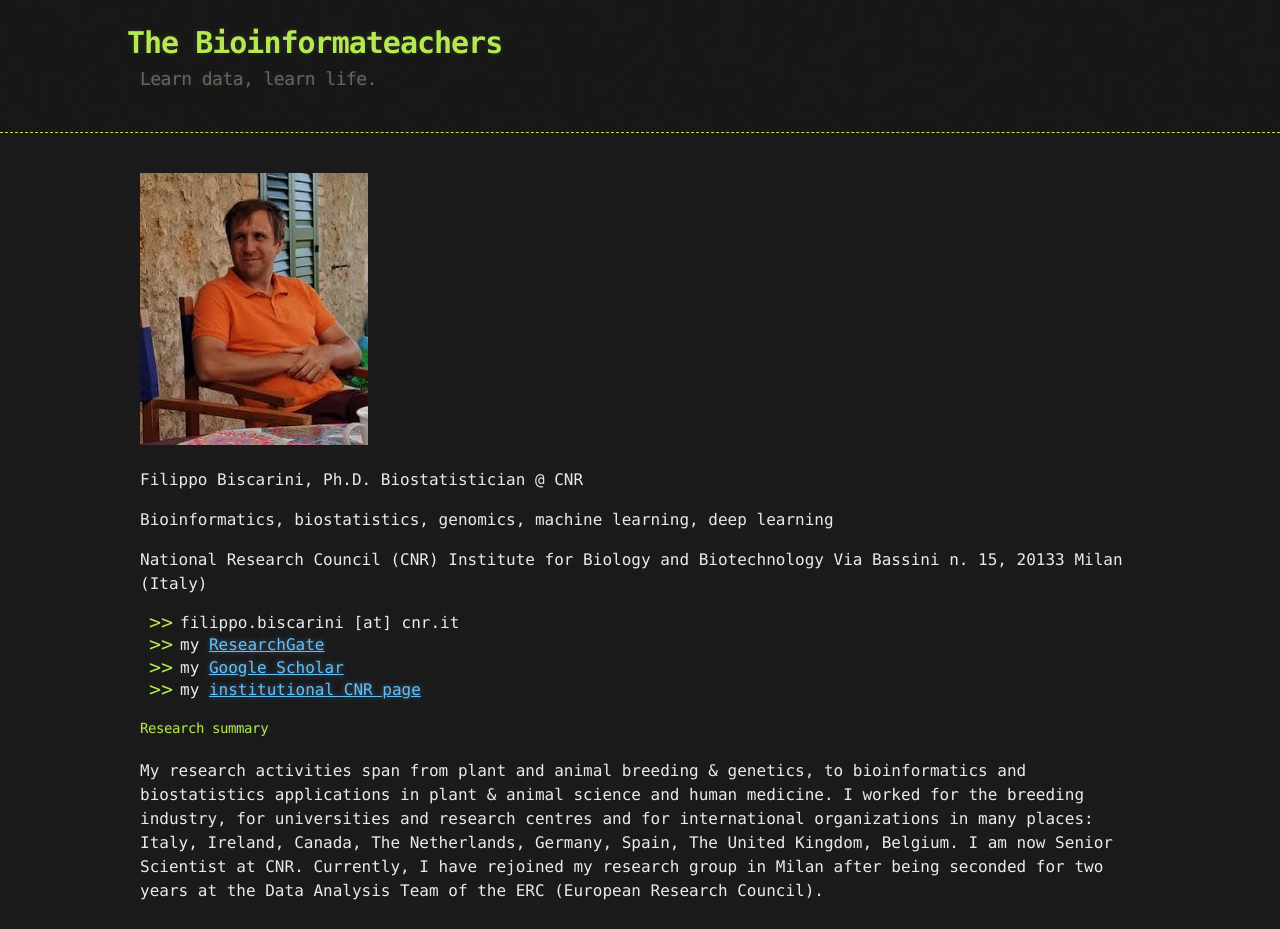
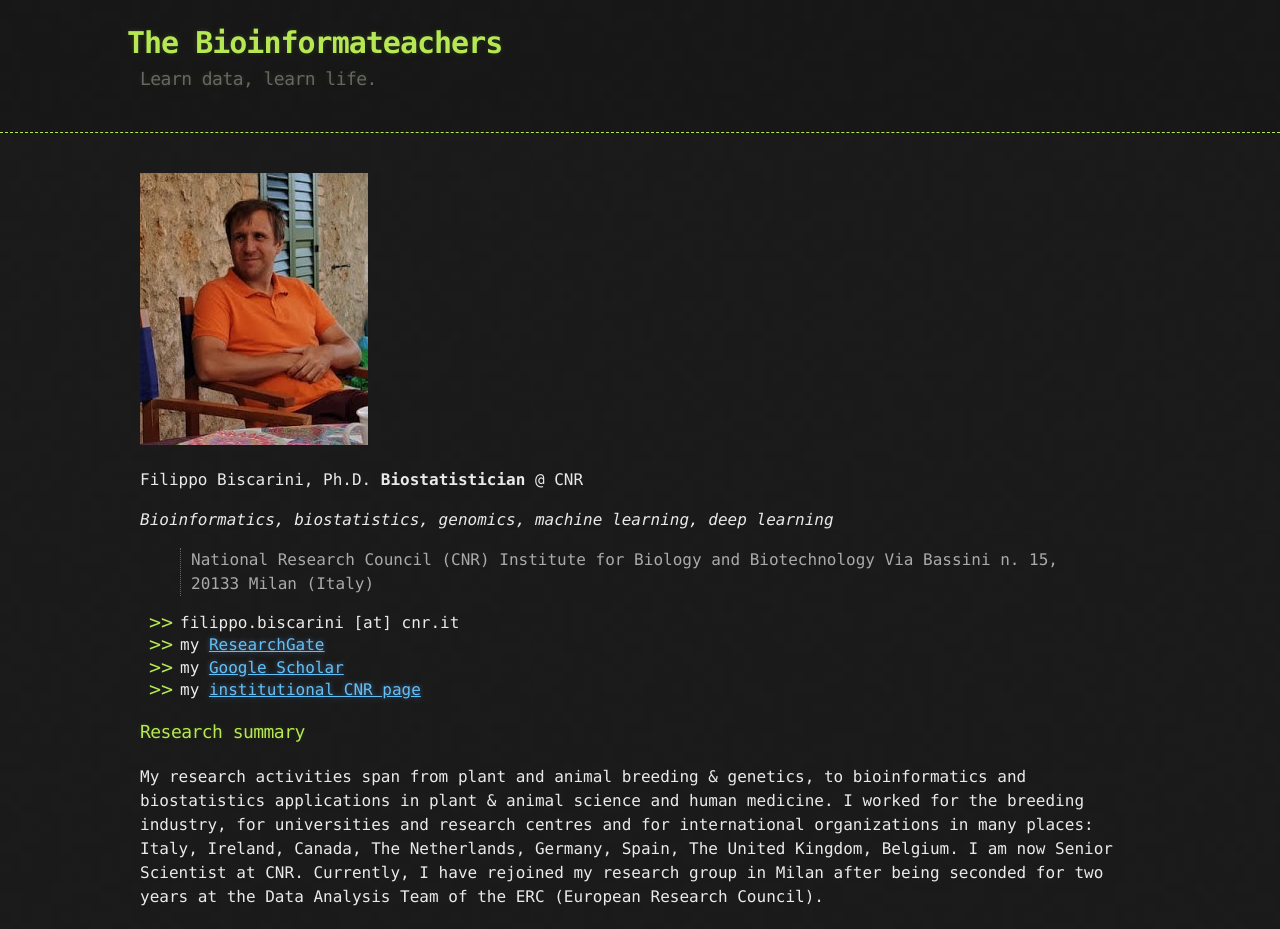
Before and after one commit to bioinformateachers/bioinformateachers.github.io, a Jekyll site: the page built from filippo.md, in a window 1280 px wide. Built offline with Jekyll 4.4.1, drawn with Linux system fonts in a browser that asks for light colours; our own code applies the rules of GitHub Pages for plain Markdown files.

Commit message:
formatting

```diff
--- a/filippo.md
+++ b/filippo.md
@@ -2,20 +2,20 @@
 ![filippo-biscarini](img/IMG-20200805-WA0005.jpg)
 
 Filippo Biscarini, Ph.D.
-Biostatistician @ CNR
+**Biostatistician** @ CNR
 
-Bioinformatics, biostatistics, genomics, machine learning, deep learning
+*Bioinformatics, biostatistics, genomics, machine learning, deep learning*
 
-National Research Council (CNR)
-Institute for Biology and Biotechnology
-Via Bassini n. 15, 20133 Milan (Italy)
+>National Research Council (CNR)
+>Institute for Biology and Biotechnology
+>Via Bassini n. 15, 20133 Milan (Italy)
 
 - filippo.biscarini [at] cnr.it
 - my [ResearchGate](https://www.researchgate.net/profile/Filippo-Biscarini-2)
 - my [Google Scholar](https://scholar.google.it/citations?user=aaBX3kcAAAAJ&hl=en)
 - my [institutional CNR page](https://ibba.cnr.it/staff/filippo-biscarini/)
 
-#### Research summary
+### Research summary
 My research activities span from plant and animal breeding & genetics, to bioinformatics and biostatistics applications in plant & animal science and human medicine.
 I worked for the breeding industry, for universities and research centres and for international organizations in many places: Italy, Ireland, Canada, The Netherlands, Germany, Spain, The United Kingdom, Belgium.
 I am now Senior Scientist at CNR. Currently, I have rejoined my research group in Milan after being seconded for two years at the Data Analysis Team of the ERC (European Research Council).
```
